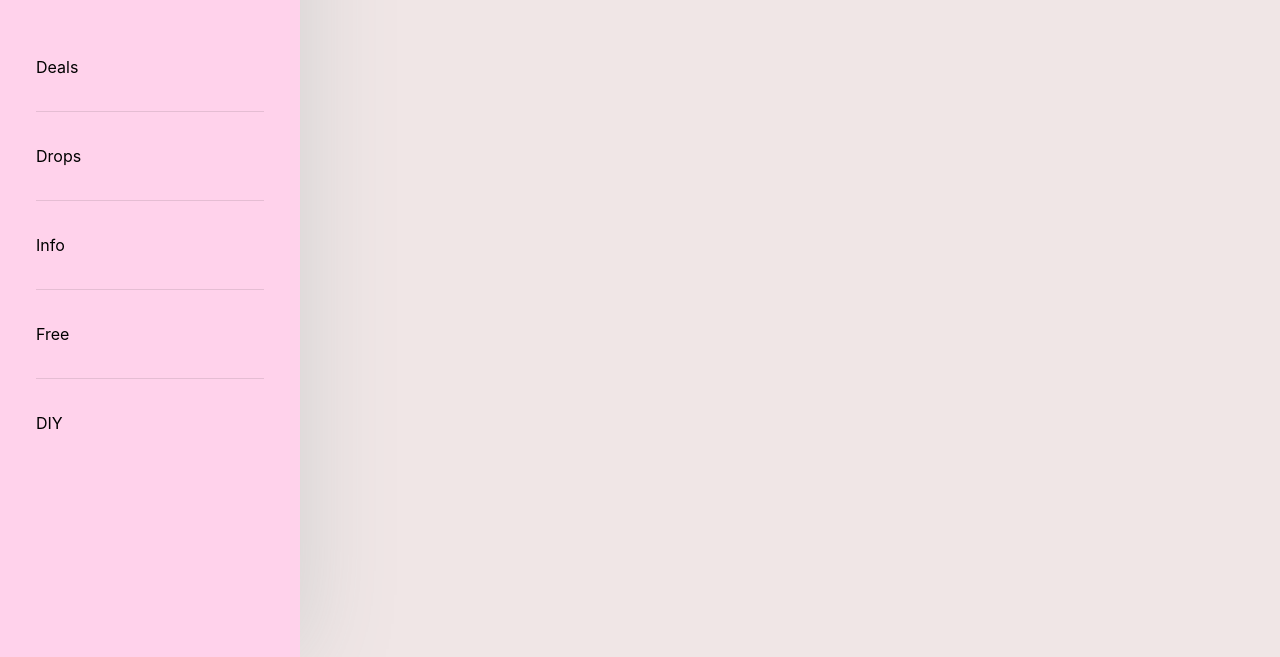
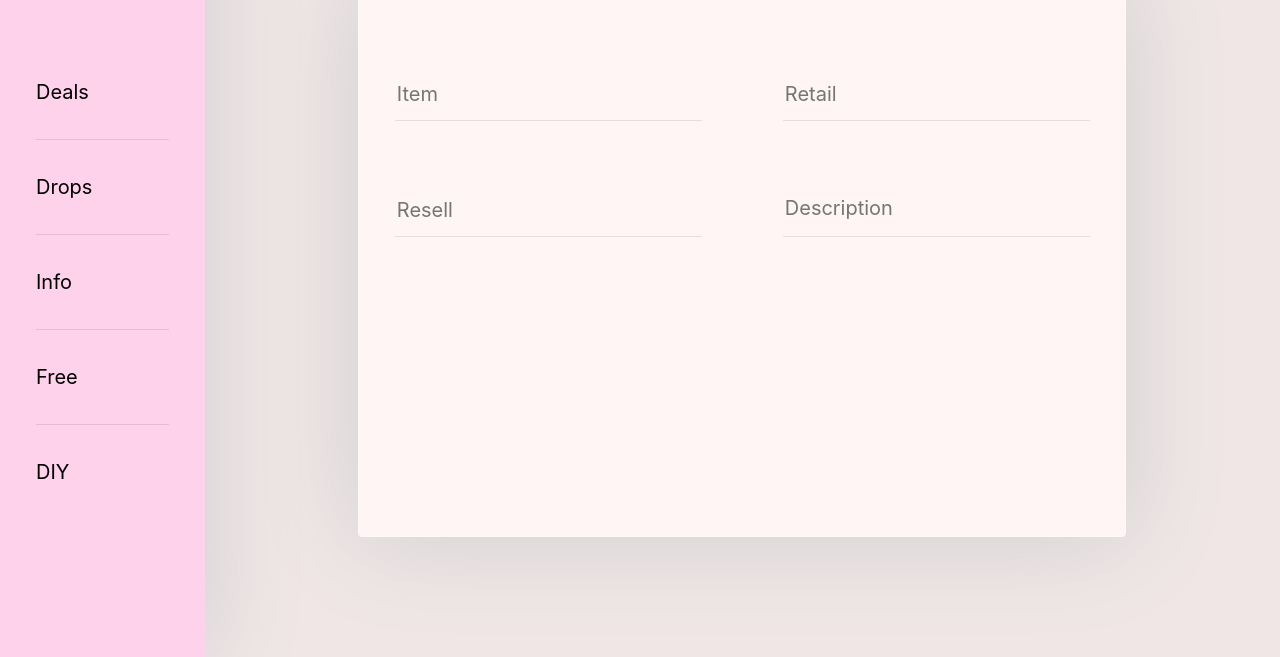
Before and after one commit to HSamiul/webhook-bot, a plain HTML site: page index.html in a window 1280 px wide. Shown: the part 143-800 px from the top of the page. Drawn offline with nearby package versions, Linux system fonts and the light colour scheme.

Commit message:
added dashboard

```diff
--- a/css/style.scss
+++ b/css/style.scss
@@ -18,9 +18,10 @@ body {
 }
 
 #sidebar {
+  float: left;
   background-color: $sidebar-bg;
-  min-width: 300px;
-  max-width: 300px;
+  min-width: 16vw;
+  max-width: 16vw;
   min-height: 100vh;
 
   -moz-box-shadow: $shadow; /*hor-length shadodow-start-point shadow-depth darkness */
@@ -29,6 +30,7 @@ body {
 
   h1 {
     text-align: center;
+    font-size: 6vw;
   }
 
   ul {
@@ -44,7 +46,7 @@ body {
 
     a {
       font-family: 300i;
-      font-size: 16px;
+      font-size: 20px;
       text-align: left;
       padding-left: 36px;
     }
@@ -53,7 +55,50 @@ body {
   }
 
 }
+
 hr {
   margin-left: 36px;
   margin-right: 36px;
 }
+
+.workspace {
+  width: 60vw;
+  height: 70vh;
+  border: 1px solid rgb(250, 250, 250);
+  margin-left: 12vw; //Not sure if dashboard is centered
+  margin-top: 15vh;
+
+  background-color: rgb(255, 245, 245);
+  border-radius: 4px;
+  -moz-box-shadow: $shadow; /*hor-length shadodow-start-point shadow-depth darkness */
+  -webkit-box-shadow: $shadow;
+  box-shadow: $shadow;
+}
+
+input, textarea {
+
+  width: 24vw;
+  height: 100px;
+  background-color: inherit;
+  font-size: 20px;
+  padding-top: 48px;
+  //margin-top: 21.25vh;
+
+  resize: none !important;
+  border-left: none !important;
+  border-right: none !important;
+  border-top: none !important;
+  border: 1px solid rgb(0, 0, 0, 0.1);
+}
+
+textarea:focus, input:focus{
+  outline: none;
+}
+
+.first {
+  margin-top: 5.3125vh;
+}
+
+textarea {
+  padding-top: 56px;
+}
--- a/index.html
+++ b/index.html
@@ -18,7 +18,7 @@
         <h1 class="display-3 pt-4 pb-4">DRIP</h1>
         <div class="ul">
           <ul>
-            <li style="margin-top: 48px;"><a>Deals</a></li>
+            <li style="margin-top: 64px;"><a>Deals</a></li>
             <hr>
             <li><a>Drops</a></li>
             <hr>
@@ -30,14 +30,40 @@
           </ul>
         </div>
       </nav>
+
+      <form>
+        <div class="workspace form-group" style="text-align: center;">
+          <div class="form-row first">
+            <div class="form-group col-md-6">
+              <input placeholder="Item">
+            </div>
+            <div class="form-group col-md-6">
+              <input placeholder="Retail">
+            </div>
+          </div>
+          <div class="form-row">
+            <div class="form-group col-md-6">
+              <input placeholder="Resell">
+            </div>
+            <div class="form-group col-md-6">
+              <textarea id="textArea" placeholder="Description"></textarea>
+            </div>
+          </div>
+        </div>
+      </form>
     </div>
 
-    <!-- Optional JavaScript -->
-    <script src="script.js"></script>
+
 
     <!-- jQuery, Popper, Bootstrapper JavaScript -->
     <script src="https://code.jquery.com/jquery-3.5.1.slim.min.js" integrity="sha384-DfXdz2htPH0lsSSs5nCTpuj/zy4C+OGpamoFVy38MVBnE+IbbVYUew+OrCXaRkfj" crossorigin="anonymous"></script>
     <script src="https://cdn.jsdelivr.net/npm/popper.js@1.16.0/dist/umd/popper.min.js" integrity="sha384-Q6E9RHvbIyZFJoft+2mJbHaEWldlvI9IOYy5n3zV9zzTtmI3UksdQRVvoxMfooAo" crossorigin="anonymous"></script>
     <script src="https://stackpath.bootstrapcdn.com/bootstrap/4.5.0/js/bootstrap.min.js" integrity="sha384-OgVRvuATP1z7JjHLkuOU7Xw704+h835Lr+6QL9UvYjZE3Ipu6Tp75j7Bh/kR0JKI" crossorigin="anonymous"></script>
-    </body>
+
+    <!-- Optional JavaScript -->
+    <script src="script.js"></script>
+    <script>
+
+    </script>
+  </body>
 </html>
```
Also changed, not shown: css/style.css, style.css (deleted), 1 other file.
